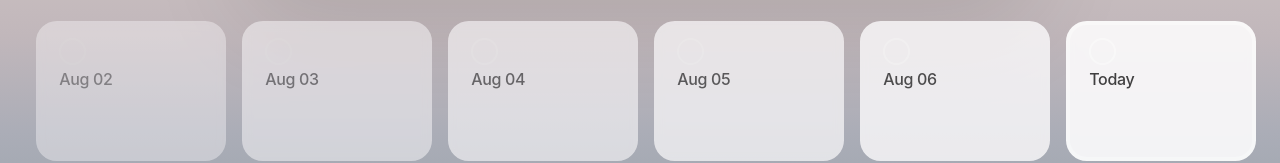
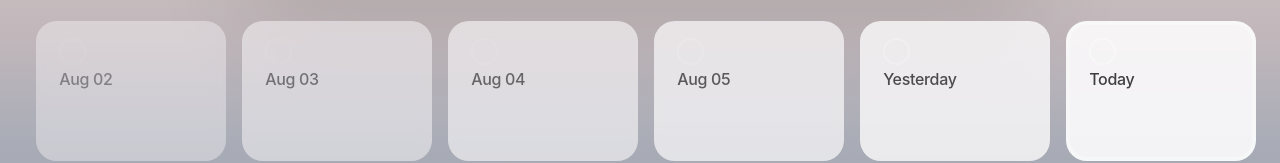
Before and after one commit to panthervis/feeling-track, a React (Create React App) app: page / in a window 1280 px wide. Shown: the part 555-718 px from the top of the page. Built offline with nearby package versions, Linux system fonts and the light colour scheme.

Commit message:
Add yesterday caption

```diff
--- a/src/containers/NoteList/ListItem.js
+++ b/src/containers/NoteList/ListItem.js
@@ -34,7 +34,9 @@ export default function ListItem({
       dir="ltr"
     >
       <ListItemStatus status={status}>{status}</ListItemStatus>
-      <ListItemDate>{index === 0 ? 'Today' : date}</ListItemDate>
+      <ListItemDate>
+        {index === 0 ? 'Today' : index === 1 ? 'Yesterday' : date}
+      </ListItemDate>
       <ListItemContent>
         <p>{content}</p>
       </ListItemContent>
```
